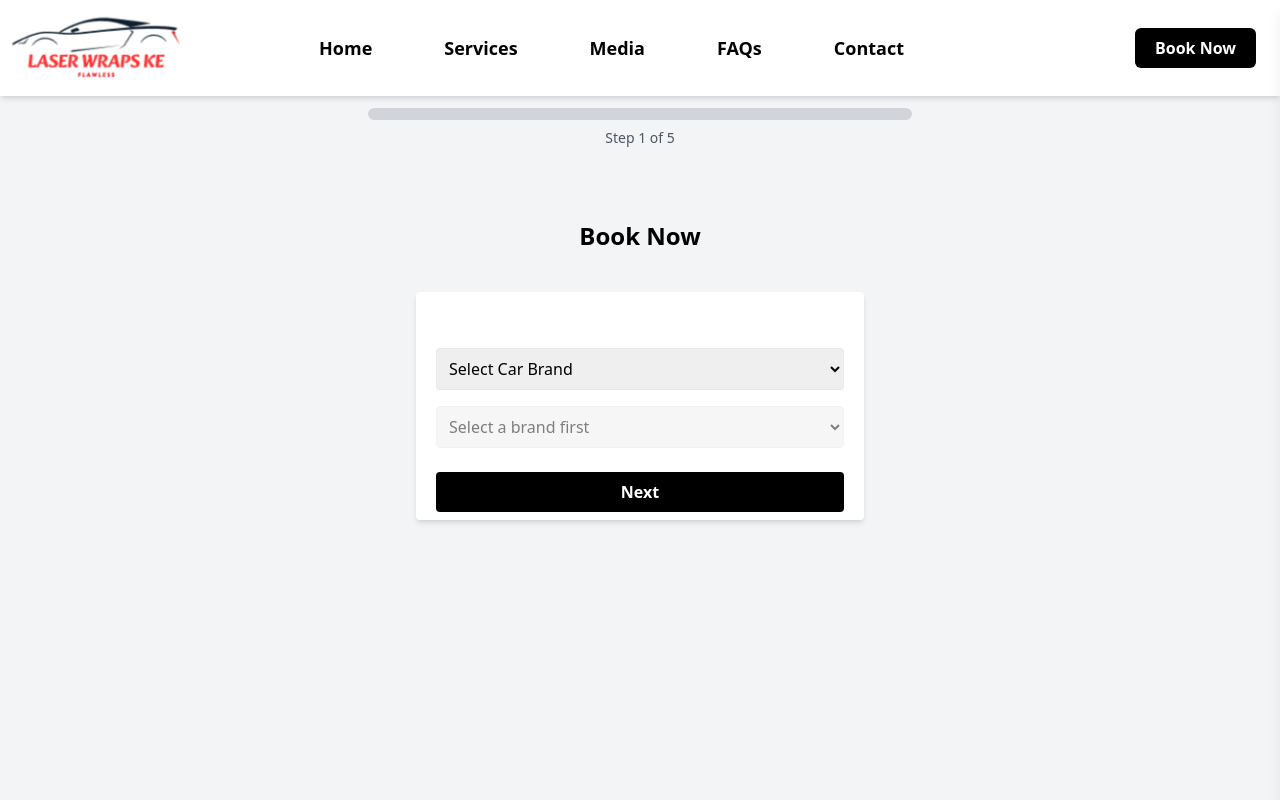
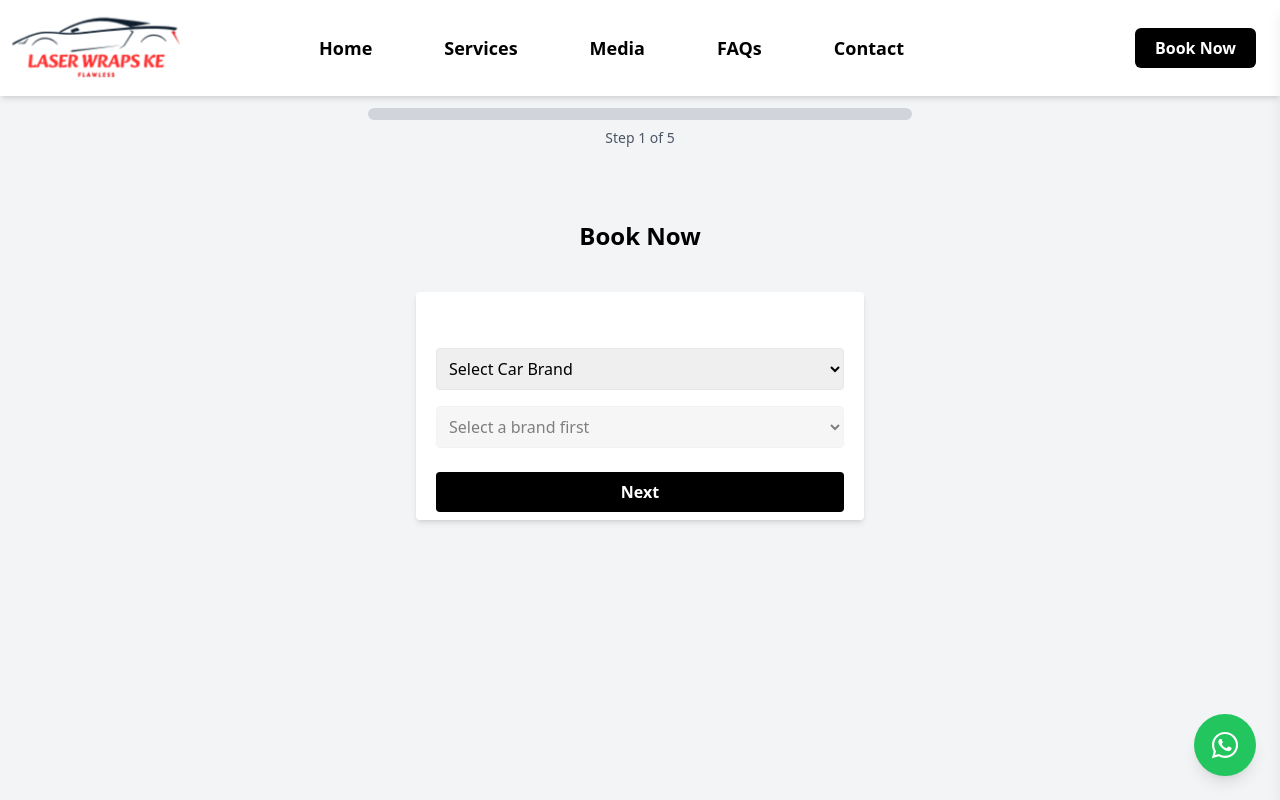
Before and after one commit to Lunar-88/Wrap, a React (Vite) app in the folder frontend/: page /bookingPage in a window 1280 px wide. Shown: the top 800 px of the page. Built offline with nearby package versions, Linux system fonts and the light colour scheme.

Commit message:
whatsapp button

```diff
--- a/frontend/src/App.jsx
+++ b/frontend/src/App.jsx
@@ -10,6 +10,7 @@ import Media from './pages/Media.jsx';
 import FAQs from './pages/FAQs.jsx';
 import Contact from './pages/Contact.jsx';
 import BookingPage from './pages/BookingPage.jsx';
+import WhatsAppButton from './components/WhatsAppButton.jsx';
 
 function App() {
   const location = useLocation();
@@ -18,6 +19,7 @@ function App() {
   return (
     <>
       {!isAdminPage && <Navbar />}
+
       <Routes>
         <Route path="/" element={<Home />} />
         <Route path="/services" element={<Services />} />
@@ -28,6 +30,10 @@ function App() {
         <Route path="/AdminDashboard" element={<AdminDashboard />} />
         <Route path="*" element={<h1>404 - Page Not Found</h1>} />
       </Routes>
+
+      {/* Floating WhatsApp button outside Routes */}
+      {!isAdminPage && <WhatsAppButton />}
+
       {!isAdminPage && <Footer />}
     </>
   );
--- a/frontend/src/components/Navbar.jsx
+++ b/frontend/src/components/Navbar.jsx
@@ -27,13 +27,13 @@ function Navbar() {
     <div className="w-full bg-white fixed top-0 z-50 shadow-md">
       <nav className="flex items-center justify-between px-6 py-4 max-w-screen-xl mx-auto">
         {/* Logo */}
-        <div>
-          <img
-            src="logos.png"
-            alt="Company Logo"
-            className="h-16 w-16 scale-[5] object-contain pl-4"
-          />
-        </div>
+        <Link to="/">
+        <img
+          src="logos.png"
+          alt="Company Logo"
+          className="h-16 w-16 scale-[5] object-contain pl-4 cursor-pointer"
+        />
+      </Link>
 
         {/* Mobile Menu Button */}
         <button
--- /dev/null
+++ b/frontend/src/components/WhatsAppButton.jsx
@@ -0,0 +1,17 @@
+
+import { FaWhatsapp } from "react-icons/fa";
+
+function WhatsAppButton() {
+  return (
+    <a
+      href="https://wa.me/2547XXXXXXXX"
+      target="_blank"
+      rel="noopener noreferrer"
+      className="fixed bottom-6 right-6 z-[9999] bg-green-500 p-4 rounded-full shadow-lg hover:bg-green-600 transition transform hover:scale-110"
+    >
+      <FaWhatsapp className="text-white text-3xl" />
+    </a>
+  );
+}
+
+export default WhatsAppButton;
--- a/frontend/src/pages/Home.jsx
+++ b/frontend/src/pages/Home.jsx
@@ -1,18 +1,14 @@
 
-// src/pages/Home.jsx
 import Hero from '../components/Hero';
 import HomePageServices from '../components/HomePageServices';
 import Whyus from '../components/Whyus';
-import Services from './Services';
 
 function Home() {
   return (
     <div className="pt-10"> {/* pushes content below navbar */}
-    <>
-    <Hero />
-    <HomePageServices/>
-    <Whyus />
-    </>
+      <Hero />
+      <HomePageServices />
+      <Whyus />
     </div>
   );
 }
```
